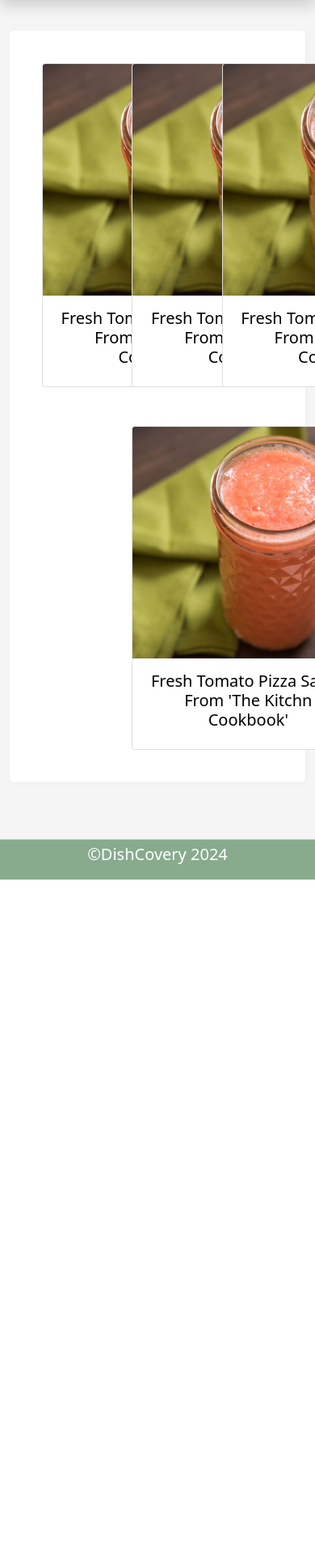
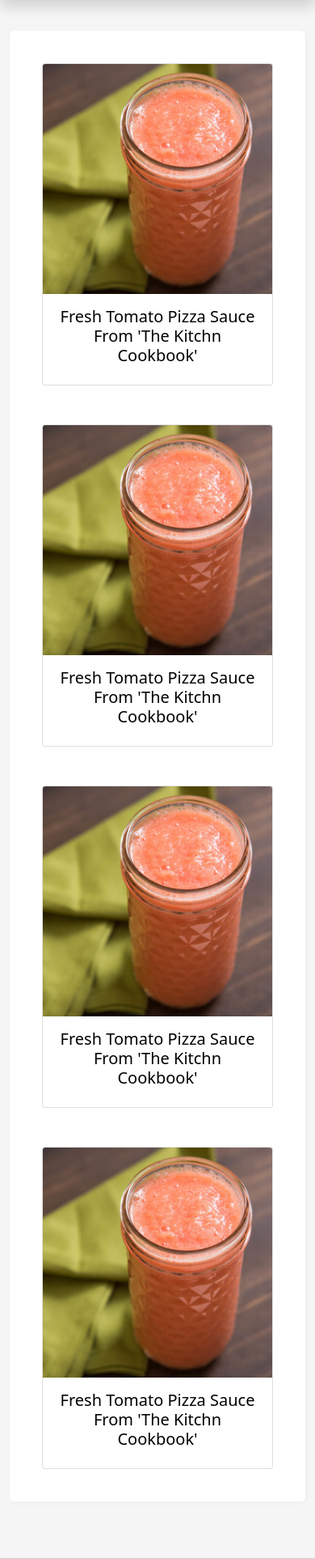
Before and after one commit to NebiyouBelaineh/Dishcovery, a Flask app: page /bookmarks in a window 390 px wide; the page is wider, and only the part inside the window is pictured. Shown: the part 82-2007 px from the top of that part at 81% size. Before the commit the page ends 1168 px from the top of that part, so only its background shows below. Run offline with Flask 3, Linux system fonts and the light colour scheme; some libraries are stand-ins or nearby versions.

Commit message:
add responsiveness to the bookmarks

```diff
--- a/dishcovery/static/styles/bookmarks.css
+++ b/dishcovery/static/styles/bookmarks.css
@@ -45,3 +45,9 @@ body {
     color: rgba(255,255,255,1) !important;
     border-color: rgba(255,255,255,1) !important
 }
+
+
+.col-custom{
+	display:flex;
+	justify-content: center;
+}
--- a/dishcovery/templates/bookmarks.html
+++ b/dishcovery/templates/bookmarks.html
@@ -16,7 +16,7 @@
 <div class="container section-container">
   <main class="main container">
 	<div class="row gx-5 gy-5 justify-content-center">
-		<div class="col-4">
+		<div class="col-12 col-sm-6 col-md-4 col-custom">
 			<div class="card" style="width: 18rem;">
 				<a href="" style="text-decoration: none;color:#000">
 				<img src="../static/images/1.jpg" class="card-img-top" alt="tomato">
@@ -26,7 +26,7 @@
 				</a>
 			</div>
 		</div>
-		<div class="col-4">
+		<div class="col-12 col-sm-6 col-md-4 col-custom">
 			<div class="card" style="width: 18rem;">
 				<a href="" style="text-decoration: none;color:#000">
 				<img src="../static/images/1.jpg" class="card-img-top" alt="tomato">
@@ -36,7 +36,7 @@
 				</a>
 			</div>
 		</div>
-		<div class="col-4">
+		<div class="col-12 col-sm-6 col-md-4 col-custom">
 			<div class="card" style="width: 18rem;">
 				<a href="" style="text-decoration: none;color:#000">
 				<img src="../static/images/1.jpg" class="card-img-top" alt="tomato">
@@ -46,7 +46,7 @@
 				</a>
 			</div>
 		</div>
-		<div class="col-4">
+		<div class="col-12 col-sm-6 col-md-4 col-custom">
 			<div class="card" style="width: 18rem;">
 				<a href="" style="text-decoration: none;color:#000">
 				<img src="../static/images/1.jpg" class="card-img-top" alt="tomato">
```
